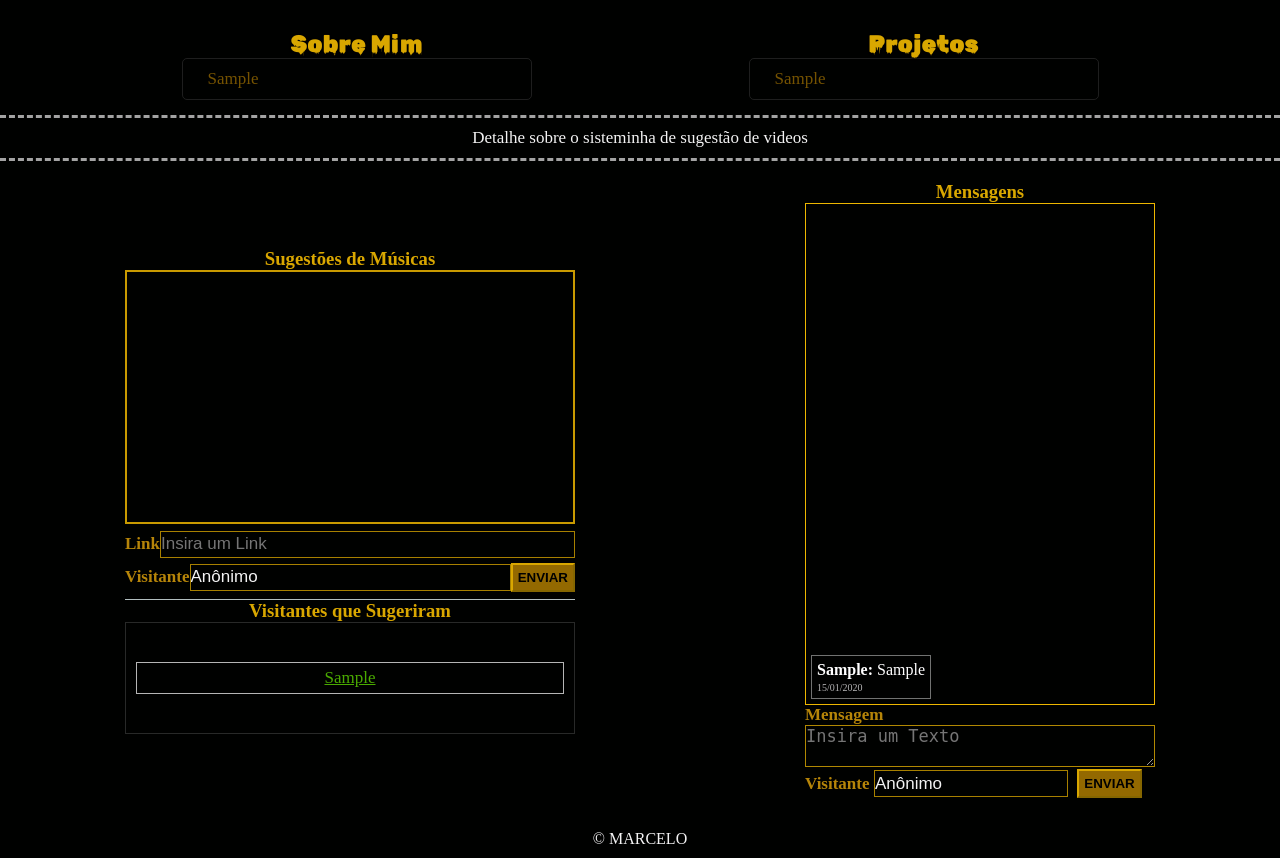
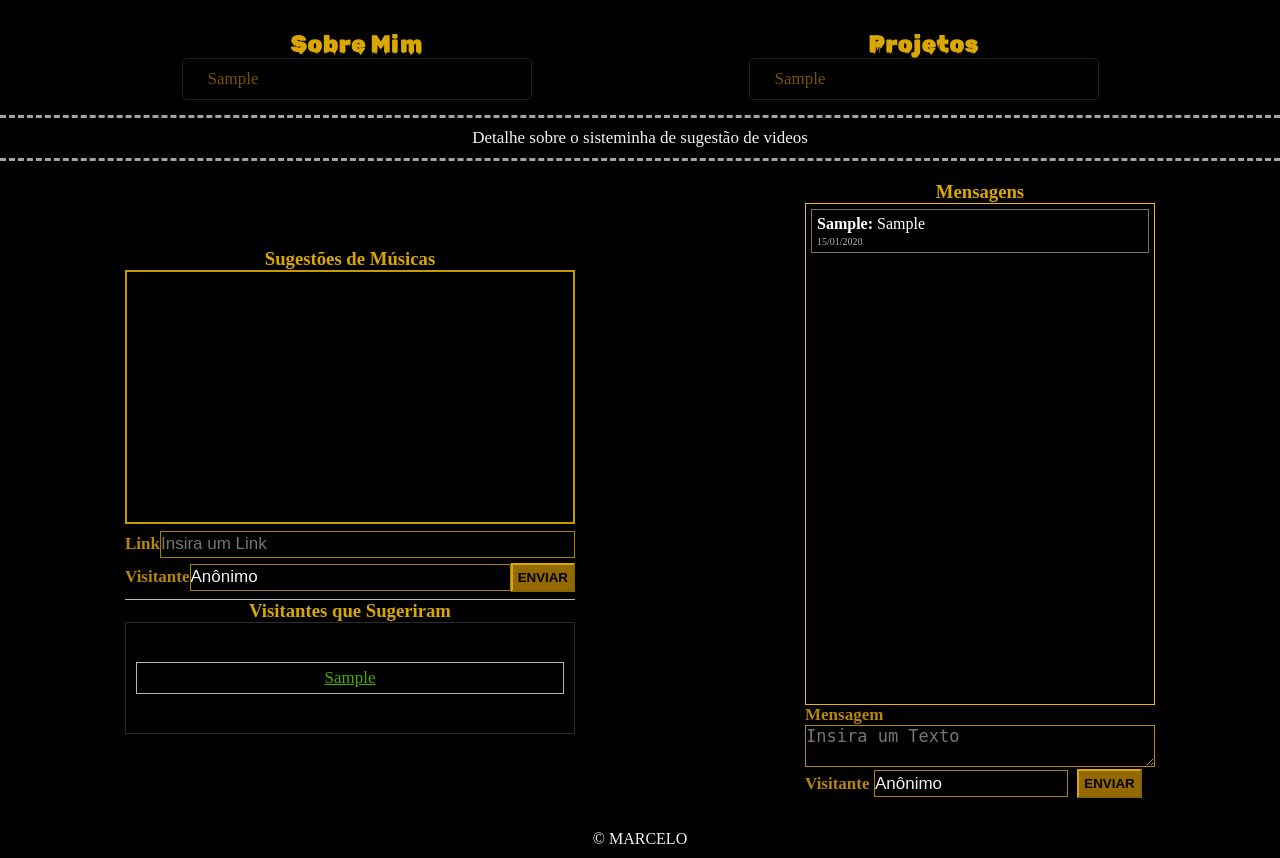
Before and after one commit to marcelo-py/MeuPortfolio, a Django app: page / in a window 1280 px wide. Shown: the part 60-918 px from the top of the page. Run offline with Django 3.2, Linux system fonts and the light colour scheme; tables that the repository leaves empty hold one stand-in row (values such as "Sample post"); some libraries are stand-ins or nearby versions.

Commit message:
Orientação das msg, voltando atrás

```diff
--- a/portifolio/views.py
+++ b/portifolio/views.py
@@ -8,7 +8,7 @@
 
 
 def index(request):
-    menssagens_obj = Menssagens.objects.order_by('id')
+    menssagens_obj = Menssagens.objects.order_by('-id')
     videos_obj = VideoSugestao.objects.order_by('-id')
     detalhes_sobre_mim = SobreMim.objects.all()[0]
 
--- a/templates/base.html
+++ b/templates/base.html
@@ -1,6 +1,6 @@
 {%load static%}
 <!DOCTYPE html>
-<html lang="en">
+<html lang="pt-br">
 <head>
     {%include 'parciais/_head.html'%}
     <title>{%block 'titulo'%}{%endblock%}</title>
--- a/templates/static/css/styles.css
+++ b/templates/static/css/styles.css
@@ -151,18 +151,10 @@
 
 .videoMenssagensContainer .menssagens .msgarea{
     height: 500px;
-    transform-origin: 50% 50%;
-    transform: rotate(180deg);
     overflow-y: auto;
-    direction: rtl;
-    text-align: left;
     border: 1px solid #edb600;
 }
-.msgarea ul{
-    float: left;
-    width: 100%;
-    transform: rotate(180deg);
-}
+
 .videoMenssagensContainer h3{
     color: #D9A700;
     text-align: center;
@@ -196,7 +188,6 @@
     padding: 5px;
     margin: 5px;
     word-wrap: break-word;
-    float: left;
 }
 .menssagens li span{
     display: block;
```
